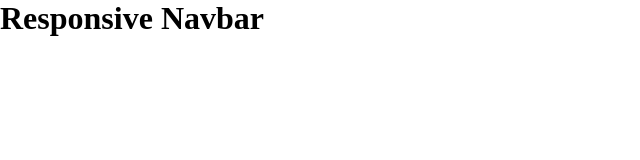
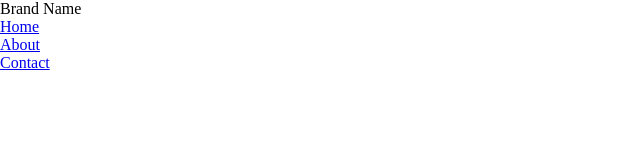
Before and after one commit to Will-Andrade/responsive-navbar, a plain HTML site: page index.html in a window 1280 px wide. Shown: the whole page, without its empty margins (0-640 px from the left). Drawn offline with Linux system fonts and the light colour scheme.

Commit message:
creates a simple navbar structure

```diff
--- a/index.html
+++ b/index.html
@@ -7,8 +7,22 @@
     <title>Responsive Navbar</title>
 </head>
 <body>
-    <h1>Responsive Navbar</h1>
-
+    <nav class="navbar">
+        <div class="brand-title">Brand Name</div>
+        <!-- This gonna be the hamburguer menu -->
+        <a data-js="toggle-btn" href="#" class="toggle-button">
+            <span class="bar"></span>
+            <span class="bar"></span>
+            <span class="bar"></span>
+        </a>
+        <div data-js="navbar-links" class="navbar-links">
+            <ul>
+                <li><a href="#">Home</a></li>
+                <li><a href="#">About</a></li>
+                <li><a href="#">Contact</a></li>
+            </ul>
+        </div>
+    </nav>
     <script src="app.js"></script>
 </body>
 </html>
```
